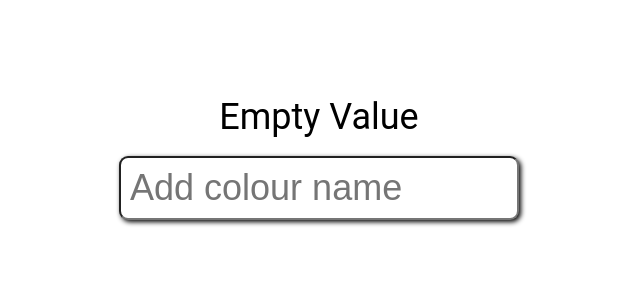
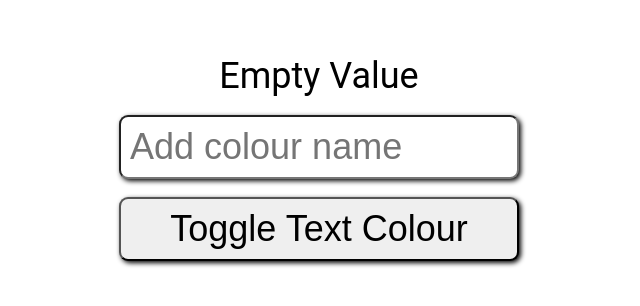
Before and after one commit to 1point21/colour-tester, a React (Create React App) app: page / in a window 1280 px wide. Shown: the part 242-548 px from the top of the page, without its empty margins (321-961 px from the left). Built offline with nearby package versions, Linux system fonts and the light colour scheme.

Commit message:
feat: add logic to hex converter

```diff
--- a/src/Input.js
+++ b/src/Input.js
@@ -1,7 +1,13 @@
 import React from "react";
 import colorNames from "colornames";
 
-const Input = ({ colourValue, setColourValue, setHexValue }) => {
+const Input = ({
+  colourValue,
+  setColourValue,
+  setHexValue,
+  isDarkText,
+  setIsDarkText,
+}) => {
   return (
     <form onSubmit={(e) => e.preventDefault()}>
       <label>Add Colour Name:</label>
@@ -16,6 +22,12 @@ const Input = ({ colourValue, setColourValue, setHexValue }) => {
           setHexValue(colorNames(e.target.value));
         }}
       />
+      <button
+      type="button"
+      onClick={() => setIsDarkText(!isDarkText)}
+      >
+        Toggle Text Colour
+      </button>
     </form>
   );
 };
```
